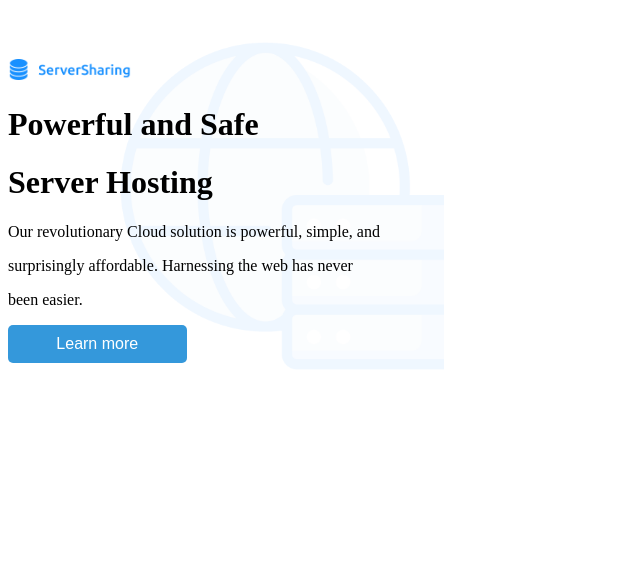
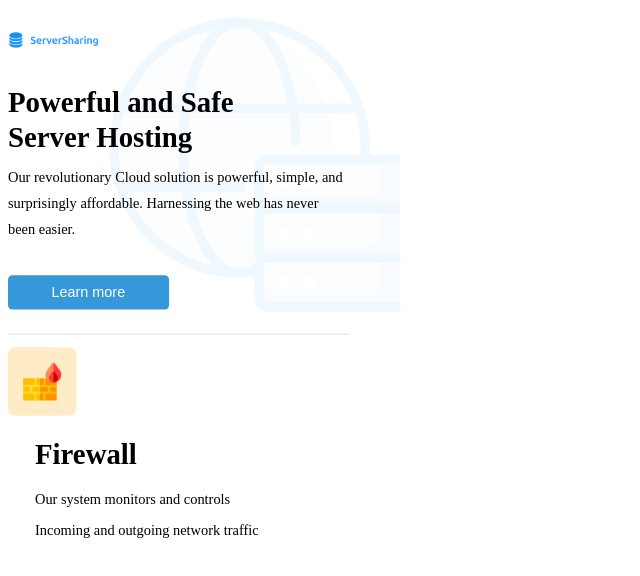
Before and after one commit to m1rrozZ/it-2023-ht-02, a plain HTML site: page index.html in a window 1280 px wide. Shown: the whole page, without its empty margins (0-640 px from the left). Drawn offline with Linux system fonts and the light colour scheme.

Commit message:
Update 1.4

```diff
--- a/assets/style.css
+++ b/assets/style.css
@@ -1,21 +1,37 @@
 .button {
 
     display: inline-block;
-    padding: 10px 0; /* Регулируйте отступы в зависимости от ваших предпочтений */
-    background-color: #3498db; /* Цвет фона кнопки */
-    color: #ffffff; /* Цвет текста (белый) */
+    padding: 10px 0;
+    background-color: #3498db;
+    color: #ffffff;
     border: none;
-    border-radius: 5px; /* Скругление углов для добавления стиля */
+    border-radius: 5px;
     text-align: center;
     text-decoration: none;
-    font-size: 16px; /* Размер шрифта */
-    width: 48%; /* Ширина кнопки 100% */
+    font-size: 16px;
+    width: 48%;
     cursor: pointer;
+    margin-top: 26px;
 
 }
 
+.test32 img {
+    position: absolute;
+    width: 8%;
+    margin-top: 27px;
+}
+
 .m1rR-1 {
-    margin-top: 29px;
+
+    margin-top: 77px;
+
+}
+
+.episode img {
+    margin-top: 20px;
+    width: 30%; /* Измените значение по вашему усмотрению */
+    height: auto; /* Автоматическое подстраивание высоты для сохранения пропорций */
+
 }
 
 .absolute {
@@ -25,12 +41,35 @@
 
 }
 
-.test32 img {
-    width: 123px;
-}
 
 .globus img {
     width: 324px;
-    margin-top: 34px;
+    margin-top: 10px;
     margin-left: 112px;
 }
+
+body {
+    transform: scale(0.9); /* Измените значение по вашему усмотрению */
+    transform-origin: top left;
+}
+
+.h1 {
+    margin-top: -20px;
+}
+
+.p1 {
+    margin-top: -5px;
+}
+
+
+.Firewall img{
+    margin-top: 10px; /* Измените значение по вашему усмотрению */
+    width: 6%; /* Измените значение по вашему усмотрению */
+    height: auto
+}
+
+
+.m1rR-2 {
+    width: 65%;
+    margin-left: 30px;
+}
--- a/index.html
+++ b/index.html
@@ -7,21 +7,24 @@
     <link rel="stylesheet" href="assets/style.css">
 </head>
 <body>
+    <div class="test32">
+        <img src="assets/image.png" alt="Images#1">
+    </div>
 
     <div class="globus">
         <img src="assets/globus.png" alt="Abobus">
     </div>
+    <div class = "episode">
+        <img src = "assets/otdelenie.png" alt = "episode">
+    </div>
 
     <div class="absolute">
         <div class="m1rR-1">
-            <div class="test32">
-                <img src="assets/image.png" alt="Images#1">
-            </div>
-            <h1>Powerful and Safe </h1>
-            <h1>Server Hosting</h1>
-            <p>Our revolutionary Cloud solution is powerful, simple, and </p>
-             <p> surprisingly affordable. Harnessing the web has never </p>
-               <p>been easier.</p>
+            <h1 class = "h1">Powerful and Safe </h1>
+            <h1 class = "h1">Server Hosting</h1>
+            <p class = "p1">Our revolutionary Cloud solution is powerful, simple, and </p>
+             <p class = "p1"> surprisingly affordable. Harnessing the web has never </p>
+               <p class = "p1">been easier.</p>
             <button class="button">Learn more</button>
         </div>
     </div>
@@ -29,8 +32,17 @@
 
 
 
+    <div class = "Firewall">
+        <img src = "assets/firewall.png" alt = "Firewall123">
+    </div>
+
+
 
     <div class = "m1rR-2">
+        <h1>Firewall</h1>
+        <p>Our system monitors and controls</p>
+        <p>Incoming and outgoing network traffic</p>
+
 
     </div>
 
```
Also changed, not shown: assets/firewall.png (added), assets/otdelenie.png (added).
